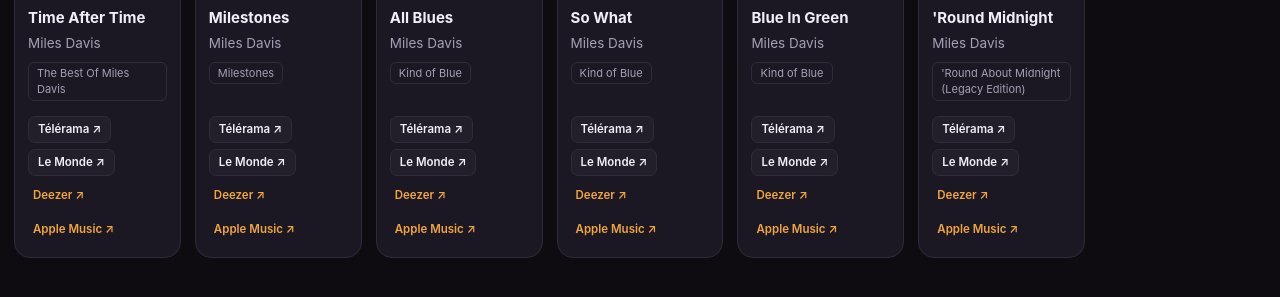
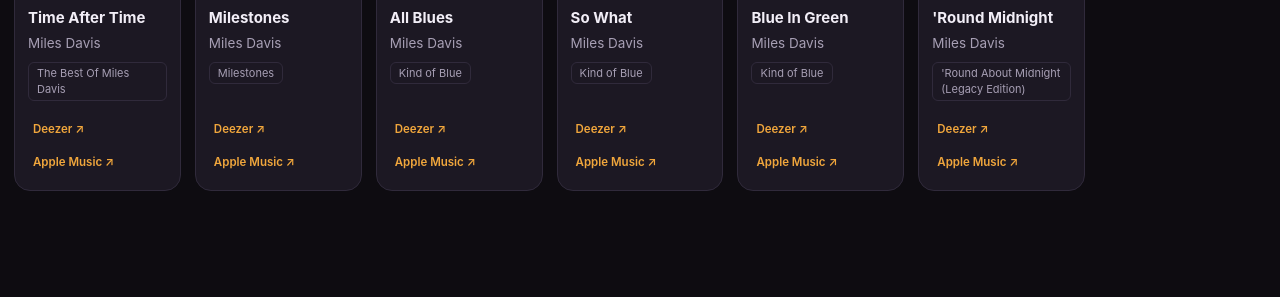
Before and after one commit to MayeulLecomte/sillon, a plain HTML site: page widget.html in a window 1280 px wide. Shown: the part 229-526 px from the top of the page. Drawn offline with Linux system fonts and the light colour scheme.

Commit message:
Liens presse : articles vérifiés uniquement (fin des liens de recherche = fausse attribution)

```diff
--- a/engine.js
+++ b/engine.js
@@ -31,22 +31,26 @@ function jsonp(url, timeoutMs = 8000) {
 }
 
 /* ---- Sources critiques -------------------------------------------
-   Par défaut : lien de RECHERCHE de l'artiste (URL réelle, jamais inventée).
-   Un artiste peut fournir un article précis via data.js :
-     critique: { telerama: "...", lemonde: "...", rollingstone: "...", rockfolk: "..." }
+   RÈGLE : on n'affiche une source QUE si data.js fournit un lien
+   d'article RÉEL et vérifié pour l'artiste, via le champ `critique` :
+     { nom: "…", ere: "…", critique: {
+         telerama: "https://www.telerama.fr/musique/….",
+         lemonde:  "https://www.lemonde.fr/musiques/article/…."
+     }}
+   Sinon : AUCUNE source affichée. On ne génère PAS de lien de recherche
+   — afficher « Télérama » sans article vérifié serait une fausse
+   attribution à un média (et les recherches ne prouvent aucune critique).
 ------------------------------------------------------------------- */
 export const SOURCES = [
-  { id: "telerama",     label: "Télérama",      url: (q) => `https://www.telerama.fr/recherche?q=${q}` },
-  { id: "lemonde",      label: "Le Monde",      url: (q) => `https://www.lemonde.fr/recherche/?search_keywords=${q}&search_sort=relevance_desc` },
-  { id: "rollingstone", label: "Rolling Stone", url: (q) => `https://www.rollingstone.com/results/?q=${q}` },
-  { id: "rockfolk",     label: "Rock & Folk",   url: (q) => `https://www.rockandfolk.com/?s=${q}` },
+  { id: "telerama",     label: "Télérama" },
+  { id: "lemonde",      label: "Le Monde" },
+  { id: "rollingstone", label: "Rolling Stone" },
+  { id: "rockfolk",     label: "Rock & Folk" },
 ];
 
+// URL de l'article VÉRIFIÉ pour cette source, ou null si non renseigné.
 export function lienCritique(m, sourceId) {
-  const src = SOURCES.find((s) => s.id === sourceId);
-  if (!src) return "#";
-  if (m.critique && m.critique[sourceId]) return m.critique[sourceId];   // article précis
-  return src.url(encodeURIComponent(m.artisteRef || m.artiste));         // sinon recherche
+  return (m.critique && m.critique[sourceId]) || null;
 }
 
 /* ---- Plateformes d'écoute ----------------------------------------
@@ -226,9 +230,12 @@ export function creerCarte(m, i, lecteur, opts = {}) {
     ? `<span class="badge recent">Récent</span>`
     : (m.ere === "classique" ? `<span class="badge">Classique</span>` : "");
 
-  const liensCritiques = resoudreSources(opts.sources).map((s) =>
-    `<a class="lien lien-critique" href="${lienCritique(m, s.id)}" target="_blank" rel="noopener">${s.label} ↗</a>`
-  ).join("");
+  // Uniquement les sources avec un article RÉEL et vérifié (sinon : rien affiché).
+  const liensCritiques = resoudreSources(opts.sources)
+    .map((s) => ({ s, href: lienCritique(m, s.id) }))
+    .filter((x) => x.href)
+    .map((x) => `<a class="lien lien-critique" href="${escapeHtml(x.href)}" target="_blank" rel="noopener">${x.s.label} ↗</a>`)
+    .join("");
 
   const liensEcoute = resoudreEcoutes(opts.ecoute)
     .map((e) => ({ e, href: e.url(m) }))
```
Also changed, not shown: index.html (+1 -1 lines), README.md.
